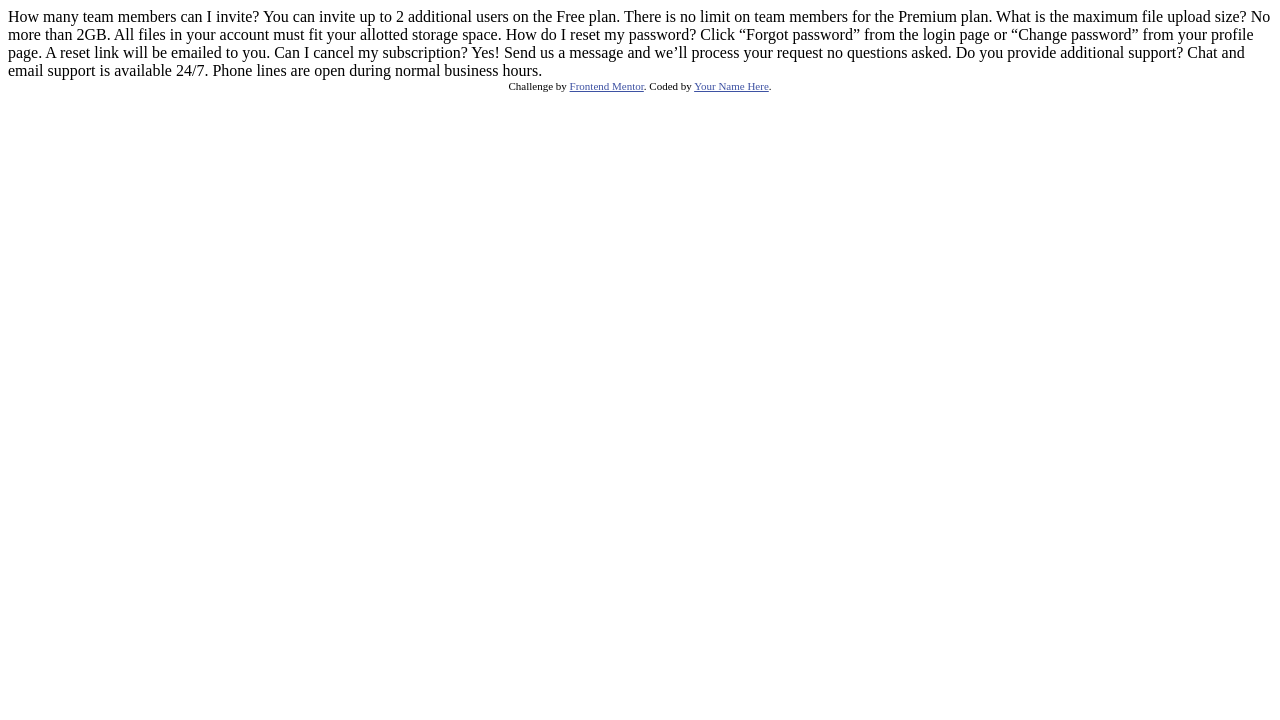
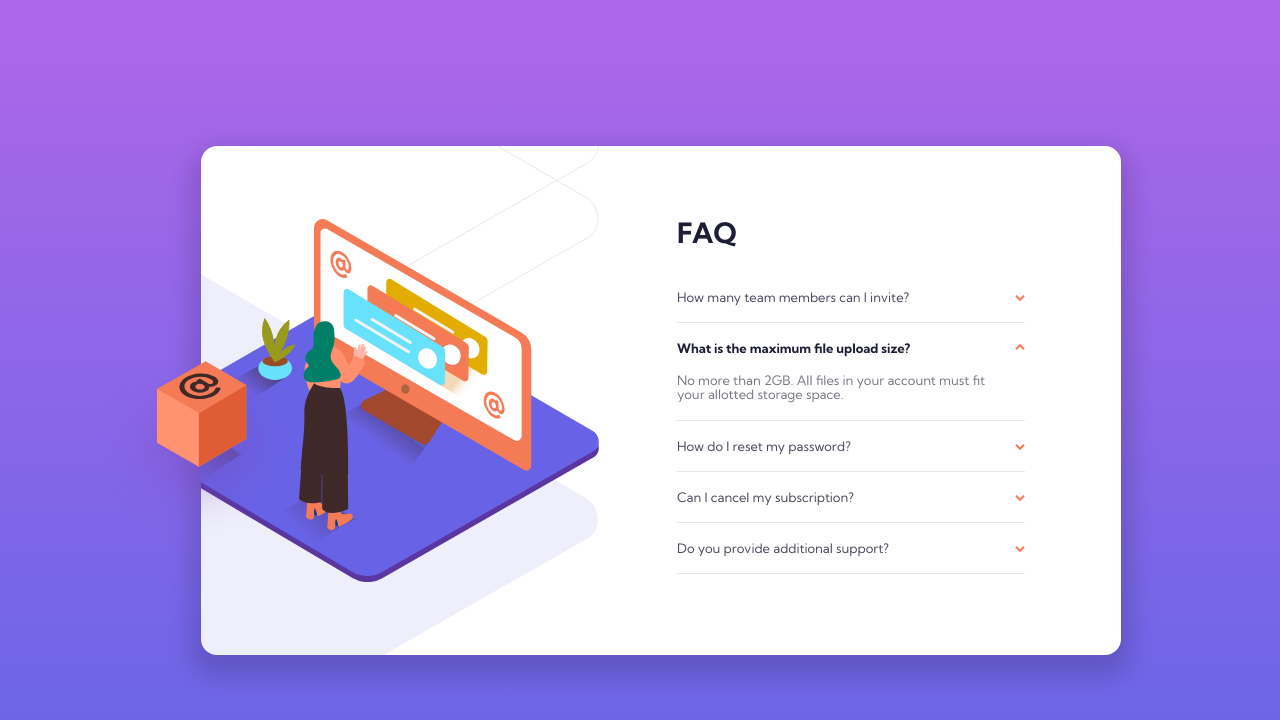
Before and after one commit to cervantesdeveloper/fem_07_faq_accordion_card, a plain HTML site: page index.html in a window 1280 px wide. Drawn offline with Linux system fonts and the light colour scheme.

Commit message:
develop finish

```diff
--- /dev/null
+++ b/css/styles.css
@@ -0,0 +1,220 @@
+:root{
+    --blueDark: rgb(29, 30, 53);
+    --orange: rgb(244, 124, 87);
+    --violet: rgb(175, 103, 233);
+    --blue: rgb(101, 101, 231);
+    --grayDark: rgb(74, 75, 94);
+    --grayMedium: rgb(120, 120, 135);
+    --grayClear: rgb(231, 231, 233);
+}
+
+html{
+    box-sizing: border-box;
+    font-family: 'Kumbh Sans', sans-serif;
+    font-size: 62.5%;
+
+    background: rgb(175,103,233); /* Old browsers */
+    background: -moz-linear-gradient(top,  rgba(175,103,233,1) 0%, rgba(101,101,231,1) 100%); /* FF3.6-15 */
+    background: -webkit-linear-gradient(top,  rgba(175,103,233,1) 0%,rgba(101,101,231,1) 100%); /* Chrome10-25,Safari5.1-6 */
+    background: linear-gradient(to bottom,  rgba(175,103,233,1) 0%,rgba(101,101,231,1) 100%); /* W3C, IE10+, FF16+, Chrome26+, Opera12+, Safari7+ */
+    filter: progid:DXImageTransform.Microsoft.gradient( startColorstr='#af67e9', endColorstr='#6565e7',GradientType=0 ); /* IE6-9 */
+    background-repeat: no-repeat;
+    background-size: cover;
+    background-attachment: fixed;
+}
+
+
+
+*,
+*::before,
+*::after {
+    box-sizing: inherit;
+    margin: 0;
+    padding: 0;
+}
+
+main{
+    padding: 14.8rem 2.4rem 0;
+    display: flex;
+    justify-content: center;
+}
+
+h1{
+    font-size: 2.8rem;
+    color: var(--blueDark);
+    text-align: center;
+    margin: 0;
+}
+
+.faq-card{
+    width: clamp(32.7rem, 100%, 92rem);
+    min-height: 53.5rem;
+    border-radius: 1.6rem;
+    background-color: #fff;
+    box-shadow: 0 1.2rem 2.5rem 1rem rgba(0, 0, 0, .15);
+}
+
+.faq-card__hero{
+    height: 11.5rem;
+    position: relative;
+    background-image: url("../images/bg-pattern-mobile.svg");
+    background-repeat: no-repeat;
+    background-size: 23.7rem;
+    background-position: center top;
+}
+
+.faq-card__hero picture img{
+    width: 23.7rem;
+    position: absolute;
+    left: 50%;
+    top: -10.8rem;
+    transform: translateX(-50%);
+}
+
+.faq-card__accordion{
+    padding: 0 2.4rem 4.8rem;
+}
+
+.faq-card__heading{
+    height: 7rem;
+    line-height: 7rem;
+}
+
+.faq-card__list{
+    max-width: 34.8rem;
+}
+
+
+input[type="radio"]{
+    position: absolute;
+    opacity: 0;
+    z-index: -1;
+}
+
+.faq-card__question{
+    width: 100%;
+    overflow: hidden;
+    color: var(--grayDark);
+    font-size: 1.3rem;
+    border-bottom: .1rem solid var(--grayClear);
+}
+
+.faq-card__label{
+    display: flex;
+    justify-content: space-between;
+    width: 100%;
+    height: 5rem;
+    line-height: 5rem;
+    cursor: pointer;
+}
+
+.faq-card__label:hover{
+    color: var(--orange);
+}
+
+.faq-card__label::after{
+    content: url(../images/icon-arrow-down.svg);
+    width: 1rem;
+    transition: transform .5s ease-in-out;
+}
+
+.faq-card__answer{
+    max-height: 0;
+    padding: 0 1.8rem 0 0;
+    color: var(--grayMedium);
+}
+
+input[type="radio"]:checked + .faq-card__label{
+    font-weight: 700;
+    color: var(--blueDark);
+}
+
+input[type="radio"]:checked + .faq-card__label::after{
+    transform: rotate(180deg);
+}
+
+input[type="radio"]:checked ~ .faq-card__answer{
+    max-height: 100%;
+    padding-bottom: 1.8rem;
+}
+
+
+@media (min-width: 41.2rem) {
+
+    main{
+        padding: calc((100vh - 50.9rem) / 2) 0 0 4.2rem;
+    }
+
+    .faq-card{
+        min-height: 50.9rem;
+        display: flex;
+        position: relative;
+    }
+
+    .faq-card::before{
+        content: " ";
+        z-index: 10;
+        display: block;
+        width: 19.1rem;
+        height: 18.4rem;
+        background-image: url("../images/illustration-box-desktop.svg");
+        position: absolute;
+        left: -9.5rem;
+        top: 42%;
+
+    }
+
+    .faq-card__hero{
+        overflow: hidden;
+        height: inherit;
+        background-image: url("../images/bg-pattern-desktop.svg");
+        background-size: 96.4rem 94.4rem;
+        background-position: -56.6rem -30rem;
+    }
+
+    .faq-card__hero picture img{
+        width: 47.8rem;
+        left: -8rem;
+        transform: translateX(0);
+        transform: translateY(-50%);
+        top: 50%;
+    }
+
+    .faq-card > *{
+        flex-basis: 50%;
+    }
+
+    .faq-card__accordion{
+        padding: 4.8rem 1.6rem;
+    }
+
+    .faq-card__heading{
+        height: 7.8rem;
+        line-height: 7.8rem;
+    }
+
+
+    .faq-card__heading h1{
+        text-align: left;
+    }
+
+
+
+
+}
+
+footer{
+    position: fixed;
+    bottom: 2.4rem;
+    width: 100%;
+}
+.attribution {
+    font-size: 1.6rem;
+    text-align:
+    center;
+}
+
+.attribution a {
+    text-decoration: none;
+    color: var(--grayClear);
+ }
--- a/index.html
+++ b/index.html
@@ -7,34 +7,86 @@
   <link rel="icon" type="image/png" sizes="32x32" href="./images/favicon-32x32.png">
 
   <title>Frontend Mentor | FAQ Accordion Card</title>
+  <link rel="preconnect" href="https://fonts.googleapis.com">
+  <link rel="preconnect" href="https://fonts.gstatic.com" crossorigin>
+  <link rel="stylesheet" href="css/normalize.css">
+  <link href="https://fonts.googleapis.com/css2?family=Kumbh+Sans:wght@400;700&display=swap" rel="stylesheet">
+  <link rel="stylesheet" href="css/styles.css">
 
-  <!-- Feel free to remove these styles or customise in your own stylesheet 👍 -->
-  <style>
-    .attribution { font-size: 11px; text-align: center; }
-    .attribution a { color: hsl(228, 45%, 44%); }
-  </style>
 </head>
 <body>
-  How many team members can I invite?
+
+  <main>
+    <div class="faq-card">
+      <div class="faq-card__hero">
+        <picture>
+          <source srcset="images/illustration-woman-online-desktop.svg" media="(min-width: 412px)">
+          <img src="images/illustration-woman-online-mobile.svg" alt="person standing front a computer">
+        </picture>
+      </div>
+
+
+      <div class="faq-card__accordion">
+        <div class="faq-card__heading">
+          <h1>FAQ</h1>
+        </div>
+
+        <div class="faq-card__list">
+          <div class="faq-card__question">
+            <input type="radio" name="faq" id="q1">
+            <label class="faq-card__label" for="q1" >How many team members can I invite?</label>
+            <div class="faq-card__answer">
               You can invite up to 2 additional users on the Free plan. There is no limit on
               team members for the Premium plan.
+            </div>
+          </div>
 
-  What is the maximum file upload size?
+          <div class="faq-card__question">
+            <input type="radio" name="faq" id="q2" checked>
+            <label class="faq-card__label" for="q2" >What is the maximum file upload size?</label>
+            <div class="faq-card__answer">
               No more than 2GB. All files in your account must fit your allotted storage space.
+            </div>
+          </div>
 
-  How do I reset my password?
+          <div class="faq-card__question">
+            <input type="radio" name="faq" id="q3">
+            <label class="faq-card__label" for="q3" >How do I reset my password?</label>
+            <div class="faq-card__answer">
               Click “Forgot password” from the login page or “Change password” from your profile page.
               A reset link will be emailed to you.
+            </div>
+          </div>
 
-  Can I cancel my subscription?
+          <div class="faq-card__question">
+            <input type="radio" name="faq" id="q4">
+            <label class="faq-card__label" for="q4" >Can I cancel my subscription?</label>
+            <div class="faq-card__answer">
               Yes! Send us a message and we’ll process your request no questions asked.
+            </div>
+          </div>
 
-  Do you provide additional support?
+          <div class="faq-card__question">
+            <input type="radio" name="faq" id="q5">
+            <label class="faq-card__label" for="q5" >Do you provide additional support?</label>
+            <div class="faq-card__answer">
               Chat and email support is available 24/7. Phone lines are open during normal business hours.
+            </div>
+          </div>
 
-  <div class="attribution">
+
+
+        </div>
+      </div>
+    </div>
+
+  </main>
+
+
+
+  <!-- <footer class="attribution">
     Challenge by <a href="https://www.frontendmentor.io?ref=challenge" target="_blank">Frontend Mentor</a>.
-    Coded by <a href="#">Your Name Here</a>.
-  </div>
+    Coded by <a href="https://github.com/cervantesdeveloper" target="_blank">Cervantes Developer</a>.
+  </footer> -->
 </body>
 </html>
```
Also changed, not shown: css/normalize.css (added), screenshot.jpg (added), 2 other files. Lines whose indentation alone changed are shown as unchanged.
